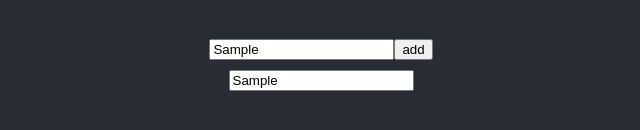
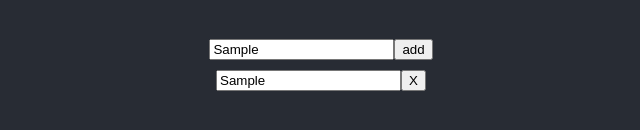
Before and after one commit to y24er/todolist-react, a React (Create React App) app: page / in a window 1280 px wide. Both pictures are taken after typing "Sample" into the empty fields and a click on the input "add". Shown: the part 340-470 px from the top of the page, without its empty margins (319-959 px from the left). Built offline with nearby package versions, Linux system fonts and the light colour scheme.

Commit message:
[todolist-react][Jessie] feature:implement delete function

```diff
--- a/src/actions/index.js
+++ b/src/actions/index.js
@@ -1 +1,3 @@
 export const addTodo = text => ({type: "ADD_TO_DO", text});
+
+export const removeTodo = index => ({type: "REMOVE_TODO", index})
--- a/src/components/ToDo.jsx
+++ b/src/components/ToDo.jsx
@@ -1,34 +1,33 @@
 import React, {Component} from "react";
-import ReactDom from 'react-dom'
+
 class ToDo extends Component {
-
     constructor(props) {
         super(props);
         this.state = {
-            done:true,
+            done: false
         }
     }
 
-    isClick = () => {
-        let todo = document.getElementById("todo");
+    isClick = (event) => {
         this.setState({
             done: !this.state.done
         });
-        if (this.state.done){
-            ReactDom.findDOMNode(todo).style.textDecoration = "line-through"
-            // console.log(this.state.todo.current)
-            // this.state.todo.current.style.textDecoration = "line-through"
+        if (this.state.done) {
+            event.target.style.textDecoration = "none"
         } else {
-            ReactDom.findDOMNode(todo).style.textDecoration = "none"
-            // this.state.todo.current.style.textDecoration = "none"
+            event.target.style.textDecoration = "line-through"
         }
-        console.log(this.state.done)
     };
+
+    delete = (event) => {
+        this.props.delete(event.target.previousElementSibling.id)
+    }
 
     render() {
         return (
             <div>
-                <input id="todo" value={this.props.todo} onClick={this.isClick} readOnly/>
+                <input id={this.props.index} value={this.props.todo} onClick={this.isClick} readOnly/>
+                <button onClick={this.delete}>X</button>
             </div>
         )
     }
--- a/src/components/ToDoForm.jsx
+++ b/src/components/ToDoForm.jsx
@@ -1,6 +1,6 @@
 import React, {Component} from "react";
 
-class ToDoForm extends Component{
+class ToDoForm extends Component {
     constructor(props) {
         super(props)
         this.state = {
@@ -15,7 +15,7 @@ class ToDoForm extends Component{
 
     inputText = (event) => {
         let text = event.target.value;
-        this.setState( {
+        this.setState({
             text: text
         })
     }
@@ -25,7 +25,7 @@ class ToDoForm extends Component{
             <div>
                 <form onSubmit={this.onsubmit}>
                     <input type="text" onChange={this.inputText}/>
-                    <input type="submit" value = "add" />
+                    <input type="submit" value="add"/>
                 </form>
             </div>
         )
--- a/src/components/ToDoList.jsx
+++ b/src/components/ToDoList.jsx
@@ -2,11 +2,14 @@ import React, {Component} from "react";
 import ToDo from "../components/ToDo"
 
 class ToDoList extends Component {
+    delete = (value) => {
+        this.props.removeTodo(value)
+    }
 
     render() {
         return (
             this.props.todoList.map((todo, index) => (
-                <ToDo todo={todo} key={index}/>
+                <ToDo todo={todo} index={index} key={index} delete={this.delete}/>
             ))
         )
     }
--- a/src/containers/ToDoFormContainer.js
+++ b/src/containers/ToDoFormContainer.js
@@ -1,8 +1,11 @@
 import {connect} from "react-redux";
 import {addTodo} from "../actions";
 import ToDoForm from "../components/ToDoForm"
+
 const mapDispatchToProps = dispatch => ({
-    addToDo: text => {dispatch(addTodo(text))}
+    addToDo: text => {
+        dispatch(addTodo(text))
+    }
 });
 const ToDoFormContainer = connect(null, mapDispatchToProps)(ToDoForm);
 export default ToDoFormContainer;
--- a/src/containers/ToDoListContainer.js
+++ b/src/containers/ToDoListContainer.js
@@ -1,9 +1,16 @@
 import ToDoList from "../components/ToDoList";
 import {connect} from "react-redux";
+import {removeTodo} from "../actions";
 
 const mapStateToProps = (state) => (
     {
-    todoList: state.todoList
-})
-const ToDoListContainer = connect(mapStateToProps)(ToDoList)
+        todoList: state.todoList
+    })
+
+const mapDispatchToProps = dispatch => ({
+    removeTodo: text => {
+        dispatch(removeTodo(text))
+    }
+});
+const ToDoListContainer = connect(mapStateToProps, mapDispatchToProps)(ToDoList)
 export default ToDoListContainer
--- a/src/reducers/todoList.js
+++ b/src/reducers/todoList.js
@@ -1,7 +1,10 @@
-const todoList = (state=[], action) => {
+const todoList = (state = [], action) => {
     switch (action.type) {
         case "ADD_TO_DO":
             return [...state, action.text];
+        case "REMOVE_TODO": {
+            return [...state.slice(0, action.index), ...state.slice(action.index + 1)]
+        }
         default:
             return state
     }
```
Also changed, not shown: 1 other file (tests, documents, lock files or other folders).
